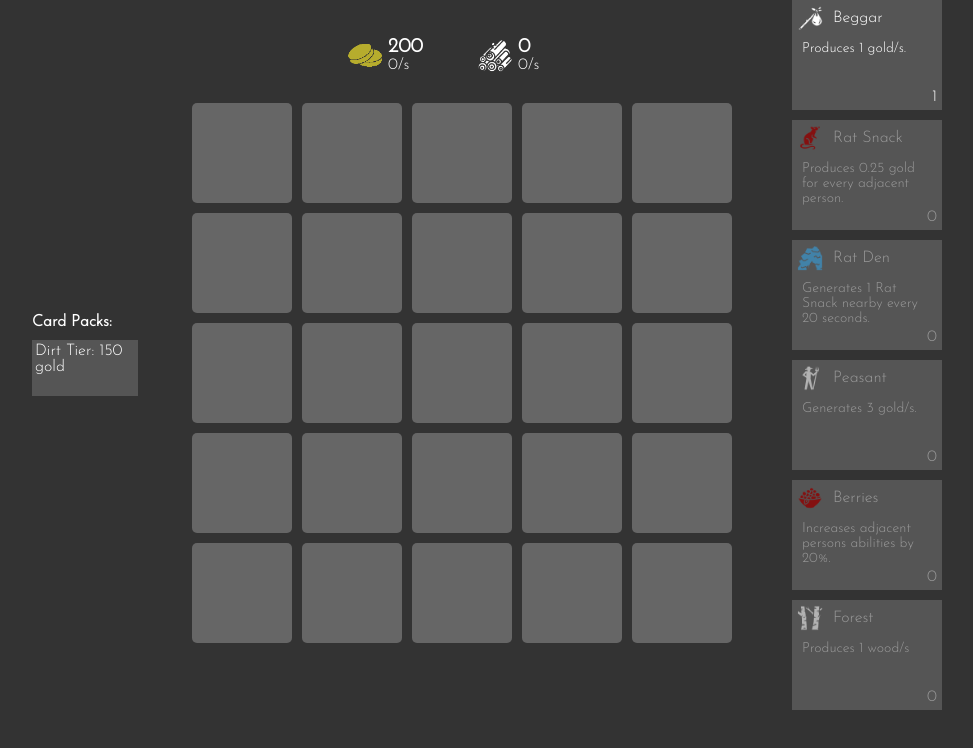
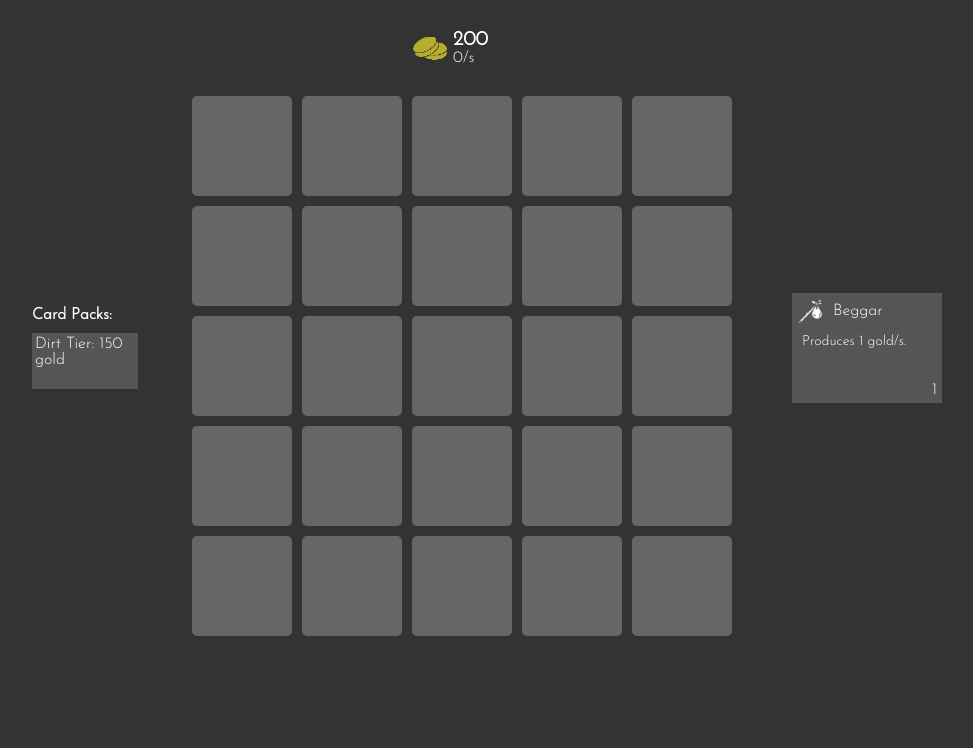
Before and after one commit to Rybadour/cards-n-catapults-idle, a React app: page / in a window 1280 px wide. Shown: the top 748 px of the page, without its empty margins (158-1131 px from the left). Built offline with nearby package versions, Linux system fonts and the light colour scheme.

Commit message:
Added DiscoveryContext to keep track of new things
 - Added filters to only show cards and resources that have been
 discovered

```diff
--- a/src/App.tsx
+++ b/src/App.tsx
@@ -7,9 +7,11 @@ import CardList from './components/card-list';
 import { CardsProvider } from './contexts/cards';
 import CardPacks from './components/card-packs';
 import { StatsProvider } from './contexts/stats';
+import { DiscoveryProvider } from './contexts/discovery';
 
 function App() {
   return (
+    <DiscoveryProvider>
     <StatsProvider>
     <CardsProvider>
     <GridProvider>
@@ -21,6 +23,7 @@ function App() {
     </GridProvider>
     </CardsProvider>
     </StatsProvider>
+    </DiscoveryProvider>
   );
 }
 
--- a/src/components/card-list.tsx
+++ b/src/components/card-list.tsx
@@ -2,14 +2,18 @@ import classNames from 'classnames';
 import { useContext } from 'react';
 import cardsConfig from '../config/cards';
 import { CardsContext } from '../contexts/cards';
+import { DiscoveryContext } from '../contexts/discovery';
 import { formatNumber } from '../shared/utils';
 import './card-list.scss';
 
 export default function CardList() {
   const cards = useContext(CardsContext);
+  const discovery = useContext(DiscoveryContext);
 
   return <div className="card-list">
-    {Object.values(cardsConfig).map(card =>
+    {Object.values(cardsConfig)
+    .filter(card => discovery.discoveredCards[card.id])
+    .map(card =>
       <div
         key={card.id}
         className={classNames("card", {
--- a/src/components/grid.tsx
+++ b/src/components/grid.tsx
@@ -12,10 +12,12 @@ import './grid.scss';
 import { StatsContext } from '../contexts/stats';
 import { enumFromKey, formatNumber } from '../shared/utils';
 import resourceIconMap from '../config/resources';
+import { DiscoveryContext } from '../contexts/discovery';
 
 let lastTime = Date.now();
 
 export default function GridMap() {
+  const discovery = useContext(DiscoveryContext);
   const stats = useContext(StatsContext);
   const grid = useContext(GridContext);
   const cards = useContext(CardsContext);
@@ -45,10 +47,14 @@ export default function GridMap() {
 
   return <div className='grid'>
     <div className='resources'>
-      {Object.keys(stats.resources).map(resource =>
+      {Object.keys(stats.resources)
+      .map(res => enumFromKey(ResourceType, res))
+      .filter(resource => resource)
+      .filter(resource => discovery.discoveredResources[resource!!])
+      .map(resource =>
         <Resource
           key={resource}
-          resource={enumFromKey(ResourceType, resource)}
+          resource={resource!!}
           stats={stats}
         />
       )}
@@ -100,9 +106,7 @@ export default function GridMap() {
   </div>;
 }
 
-function Resource(props: {resource: ResourceType | undefined, stats: StatsContext}) {
-  if (!props.resource) return null;
-
+function Resource(props: {resource: ResourceType, stats: StatsContext}) {
   return <div className="resource">
     <img src={"icons/" + resourceIconMap[props.resource]} />
     <div className="amounts">
--- a/src/contexts/cards.tsx
+++ b/src/contexts/cards.tsx
@@ -3,6 +3,7 @@ import { createContext, useContext, useState } from "react";
 import global from "../config/global";
 import { generateCards } from "../shared/pack-generation";
 import { Card, CardPack, RealizedCard, ResourceType } from "../shared/types";
+import { DiscoveryContext } from "./discovery";
 import { StatsContext } from "./stats";
 
 export type CardsContext = {
@@ -30,6 +31,7 @@ const defaultContext: CardsContext = {
 export const CardsContext = createContext(defaultContext);
 
 export function CardsProvider(props: Record<string, any>) {
+  const discovery = useContext(DiscoveryContext);
   const stats = useContext(StatsContext);
   const [cards, setCards] = useState(defaultContext.cards);
   const [selectedCard, setSelectedCard] = useState<Card | null>(null);
@@ -89,6 +91,8 @@ export function CardsProvider(props: Record<string, any>) {
     stats.useResource(ResourceType.Gold, cardPack.cost);
 
     const cardsFromPack = generateCards(cardPack);
+    discovery.discoverCards(cardsFromPack);
+
     const newCards = { ...cards };
     cardsFromPack.forEach(card => {
       newCards[card.id] = (newCards[card.id] ?? 0) + 1;
--- /dev/null
+++ b/src/contexts/discovery.tsx
@@ -0,0 +1,58 @@
+/* eslint-disable @typescript-eslint/no-empty-function */
+import { createContext, useState } from "react";
+import global from "../config/global";
+import { Card, ResourceType } from "../shared/types";
+
+export type DiscoveryContext = {
+  discoveredCards: Record<string, boolean>,
+  discoveredResources: Partial<Record<ResourceType, boolean>>,
+  discoverCards: (cards: Card[]) => void,
+  discoverResources: (resources: ResourceType[]) => void,
+};
+
+const defaultContext: DiscoveryContext = {
+  discoveredCards: {},
+  discoveredResources: {
+    [ResourceType.Gold]: true,
+  },
+  discoverCards: (cards) => {},
+  discoverResources: (resources) => {},
+};
+
+Object.keys(global.startingCards)
+  .forEach(cardId => {
+    defaultContext.discoveredCards[cardId] = true;
+  })
+
+export const DiscoveryContext = createContext(defaultContext);
+
+export function DiscoveryProvider(props: Record<string, any>) {
+  const [discoveredCards, setDiscoveredCards] = useState(defaultContext.discoveredCards);
+  const [discoveredResources, setDiscoveredResources] = useState(defaultContext.discoveredResources);
+
+  function discoverCards(cards: Card[]) {
+    const newDiscover = {...discoveredCards};
+    cards.forEach(card => {
+      newDiscover[card.id] = true;
+    });
+    setDiscoveredCards(newDiscover);
+  }
+
+  function discoverResources(resources: ResourceType[]) {
+    const newDiscover = {...discoveredResources};
+    resources.forEach(resource => {
+      newDiscover[resource] = true;
+    });
+    setDiscoveredResources(newDiscover);
+  }
+
+  return (
+    <DiscoveryContext.Provider
+      value={{
+        discoveredCards, discoveredResources,
+        discoverCards, discoverResources,
+      }}
+      {...props}
+    />
+  );
+}
--- a/src/contexts/grid.tsx
+++ b/src/contexts/grid.tsx
@@ -4,6 +4,7 @@ import { Grid, RealizedCard } from "../shared/types";
 import { getPerSecFromGrid, updateGrid } from "../gamelogic/abilities";
 import { StatsContext } from "./stats";
 import { CardsContext } from "./cards";
+import { DiscoveryContext } from "./discovery";
 
 const width = 5;
 const height = 5;
@@ -32,6 +33,7 @@ for (let i = 0; i < height; ++i) {
 export const GridContext = createContext(defaultContext);
 
 export function GridProvider(props: Record<string, any>) {
+  const discovery = useContext(DiscoveryContext);
   const stats = useContext(StatsContext);
   const cards = useContext(CardsContext);
   const [gridSpaces, setGridSpaces] = useState(defaultContext.gridSpaces);
@@ -40,6 +42,9 @@ export function GridProvider(props: Record<string, any>) {
     const results = updateGrid(gridSpaces, elapsed);
     setGridSpaces(results.grid);
 
+    if (results.anyChanged) {
+      discovery.discoverCards(results.newCards);
+    }
     stats.update(elapsed, results.anyChanged, gridSpaces);
 
     cards.addCards(results.extraCards);
--- a/src/contexts/stats.tsx
+++ b/src/contexts/stats.tsx
@@ -1,9 +1,10 @@
 /* eslint-disable @typescript-eslint/no-empty-function */
-import { createContext, useState } from "react";
+import { createContext, useContext, useState } from "react";
 import global from "../config/global";
 import { getPerSecFromGrid } from "../gamelogic/abilities";
 import { Grid, ResourceType } from "../shared/types";
 import { enumFromKey } from "../shared/utils";
+import { DiscoveryContext } from "./discovery";
 
 export type StatsContext = {
   resources: Record<ResourceType, number>,
@@ -30,6 +31,7 @@ const defaultContext: StatsContext = {
 export const StatsContext = createContext(defaultContext);
 
 export function StatsProvider(props: Record<string, any>) {
+  const discovery = useContext(DiscoveryContext);
   const [resources, setResources] = useState(defaultContext.resources);
   const [resourcesPerSec, setResourcesPerSec] = useState(defaultContext.resourcesPerSec);
 
@@ -52,6 +54,11 @@ export function StatsProvider(props: Record<string, any>) {
 
   function updatePerSec(grid: Grid) {
     const newPerSec = getPerSecFromGrid(grid);
+    discovery.discoverResources(
+      Object.keys(newPerSec)
+        .map(r => enumFromKey(ResourceType, r)!!)
+        .filter(r => r && newPerSec[r] > 0)
+    );
     setResourcesPerSec(newPerSec);
   }
 
--- a/src/gamelogic/abilities.ts
+++ b/src/gamelogic/abilities.ts
@@ -1,6 +1,7 @@
 import cards from "../config/cards";
 import { createCard } from "./grid-cards";
 import { Ability, RealizedCard, Grid, CardType, ResourceType, Card } from "../shared/types";
+import global from "../config/global";
 
 export function getPerSecFromGrid(grid: Grid): Record<ResourceType, number> {
   let resourcesPerSec = {
@@ -29,9 +30,17 @@ export function getPerSecFromGrid(grid: Grid): Record<ResourceType, number> {
   return resourcesPerSec;
 }
 
-export function updateGrid(grid: Grid, elapsed: number): {grid: Grid, anyChanged: boolean, extraCards: Card[]} {
+export type UpdateGridResults = {
+  grid: Grid,
+  anyChanged: boolean,
+  extraCards: Card[],
+  newCards: Card[],
+}
+
+export function updateGrid(grid: Grid, elapsed: number): UpdateGridResults {
   const newGrid = [...grid];
   let anyChanged = false;
+  const newCards: Card[] = [];
   const extraCards: Card[] = [];
 
   iterateGrid(grid, (card, x, y) => {
@@ -58,7 +67,7 @@ export function updateGrid(grid: Grid, elapsed: number): {grid: Grid, anyChanged
     }
 
     if (card.ability == Ability.ProduceCard && card.abilityCard) {
-      card.timeLeftMs = (card.timeLeftMs ?? 0) - elapsed;
+      card.timeLeftMs = (card.timeLeftMs ?? 0) - elapsed * global.produceModifier;
       if (card.timeLeftMs > 0) return;
 
       card.timeLeftMs = card.cooldownMs;
@@ -68,13 +77,16 @@ export function updateGrid(grid: Grid, elapsed: number): {grid: Grid, anyChanged
 
         found = true;
         newGrid[ay][ax] = createCard(cards[card.abilityCard!!], 1);
+        newCards.push(cards[card.abilityCard!!]);
+        anyChanged = true;
       });
       if (!found) {
         extraCards.push(cards[card.abilityCard]);
+        newCards.push(cards[card.abilityCard]);
       }
     }
   });
-  return {grid: newGrid, anyChanged, extraCards};
+  return {grid: newGrid, anyChanged, extraCards, newCards};
 }
 
 function iterateGrid(grid: Grid, callback: (card: RealizedCard, x: number, y: number) => void) {
```
